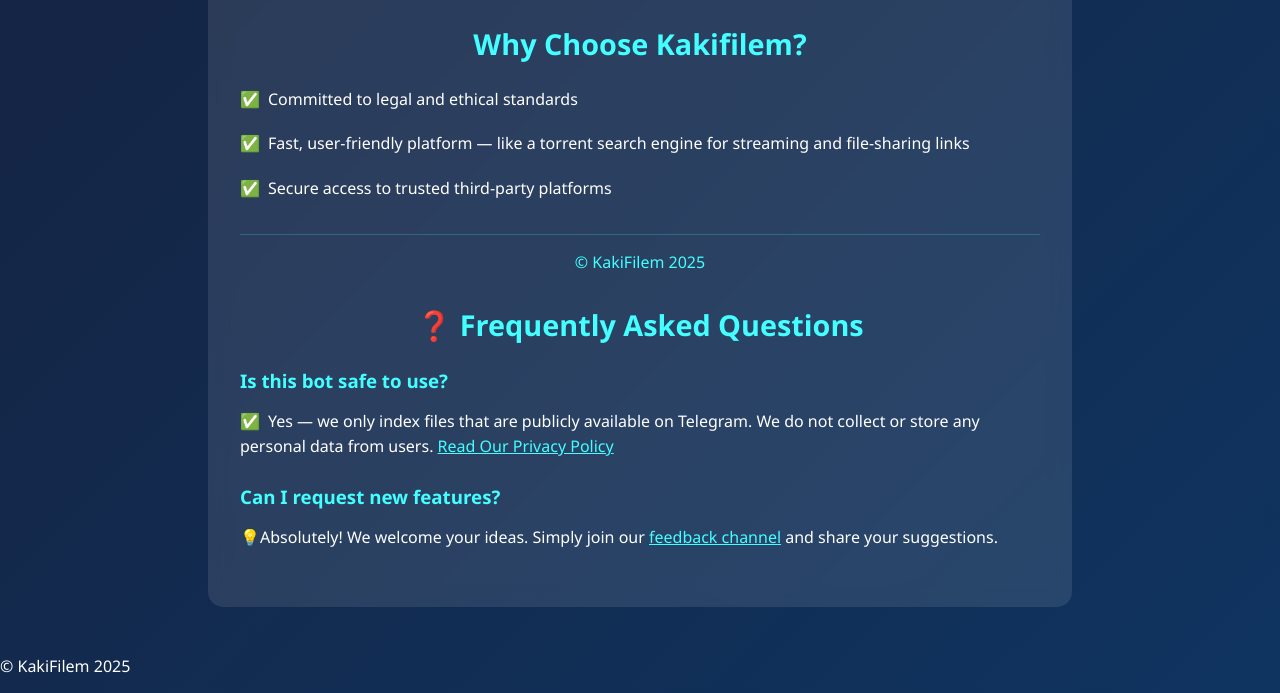
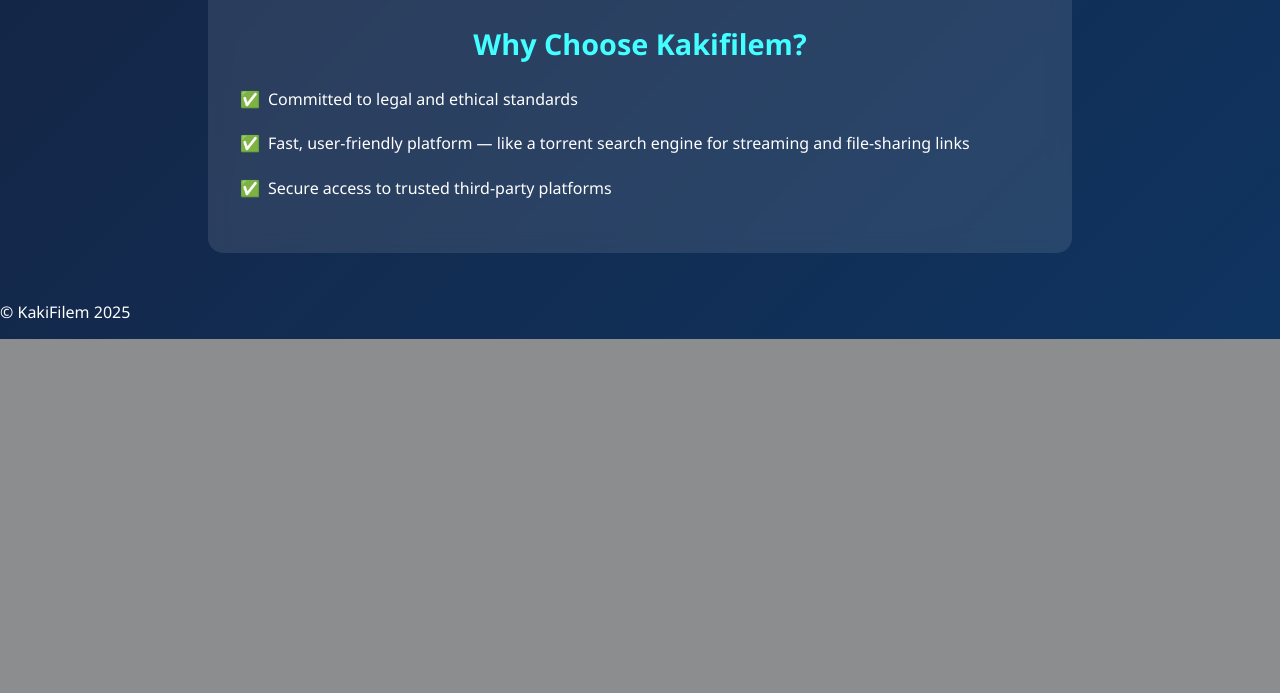
Before and after one commit to BigDaddyAman/DjangoKakifilem, a Django app: template templates/home.html in a window 1280 px wide. Shown: the part 2796-3489 px from the top of the page. After the commit the page ends 3135 px from the top, so only its background shows below. Run offline with Django 5.2, Linux system fonts and the light colour scheme; the template is opened without the code that fills it, so the values that code supplies are empty.

Commit message:
Add files via upload

```diff
--- a/templates/home.html
+++ b/templates/home.html
@@ -253,7 +253,7 @@
     <div class="nav-links">
         <a href="https://t.me/KakifilemBot" target="_blank">Try Bot</a>
         <a href="#about">About Us</a>
-        <a href="/contact/" target="_blank">Contact</a>
+        <a href="https://www.kakifilem.com/contact" target="_blank">Contact</a>
     </div>
 
     <!-- Add showcase section before about section -->
@@ -345,21 +345,6 @@
             <p><span class="check-mark">✅</span>Committed to legal and ethical standards</p>
             <p><span class="check-mark">✅</span>Fast, user-friendly platform — like a torrent search engine for streaming and file-sharing links</p>
             <p><span class="check-mark">✅</span>Secure access to trusted third-party platforms</p>
-
-            <div class="copyright-divider">
-                © KakiFilem 2025
-            </div>
-
-            <h2>❓ Frequently Asked Questions</h2>
-            <div class="faq-item">
-                <h3>Is this bot safe to use?</h3>
-                <p><span class="check-mark">✅</span>Yes — we only index files that are publicly available on Telegram. We do not collect or store any personal data from users. <a href="https://kakifilem.com/privacy" style="color: #4ff;">Read Our Privacy Policy</a></p>
-            </div>
-
-            <div class="faq-item">
-                <h3>Can I request new features?</h3>
-                <p><span>💡</span>Absolutely! We welcome your ideas. Simply join our <a href="https://t.me/kakifilemreport1" style="color: #4ff;">feedback channel</a> and share your suggestions.</p>
-            </div>
         </div>
     </div>
 
```
